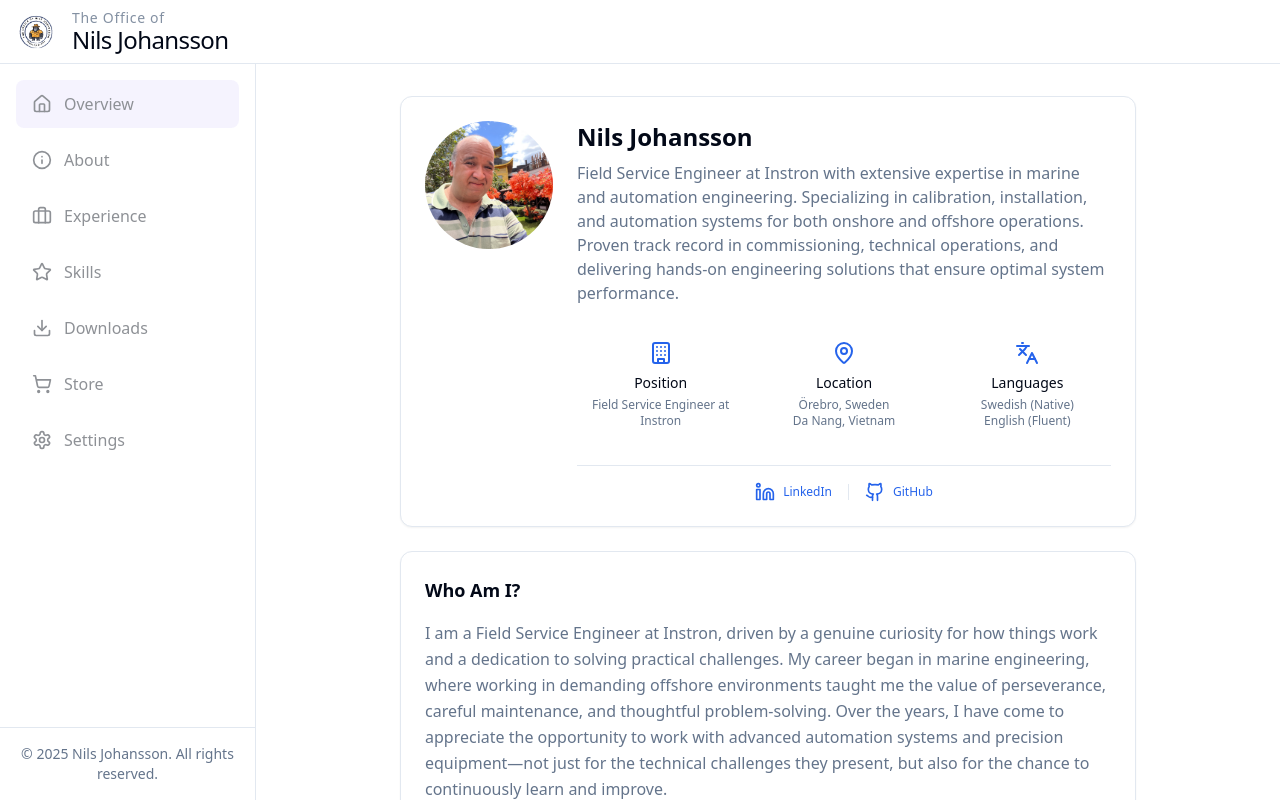
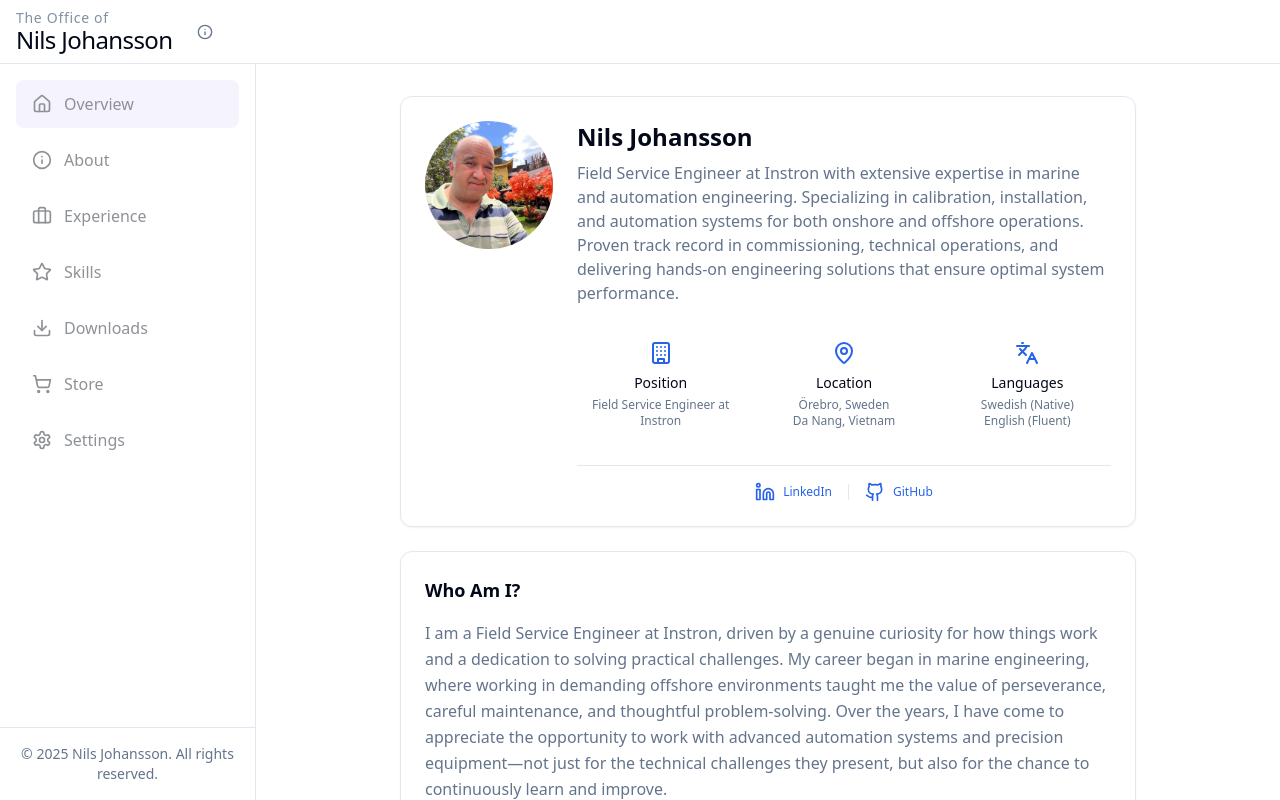
Before and after one commit to nj22az/blog, a React (Vite) app: page / in a window 1280 px wide. Shown: the top 800 px of the page. Built offline with nearby package versions, Linux system fonts and the light colour scheme.

Commit message:
Move About button to header and remove logo

```diff
--- a/src/components/Header.tsx
+++ b/src/components/Header.tsx
@@ -1,6 +1,6 @@
-import { Menu } from "lucide-react";
+import { Menu, Info } from "lucide-react";
 import { DropdownMenu, DropdownMenuTrigger } from "@/components/ui/dropdown-menu";
-import logo from "../assets/images/logo.png";
+import { Link } from "react-router-dom";
 
 const Header = () => {
   const toggleMobileMenu = () => {
@@ -19,14 +19,7 @@ const Header = () => {
           >
             <Menu className="h-5 w-5 text-foreground" />
           </button>
-          <div className="flex items-center gap-4">
-            <div className="w-10 h-10 rounded-full overflow-hidden transition-transform duration-300 hover:scale-[2.5] hover:z-50 cursor-pointer">
-              <img
-                src={logo}
-                alt="The Office of Nils Johansson Logo"
-                className="w-full h-full object-contain"
-              />
-            </div>
+          <div className="flex items-center gap-2">
             <div className="flex flex-col items-start">
               <span className="text-sm font-light tracking-wider text-muted-foreground/80">
                 The Office of
@@ -35,6 +28,13 @@ const Header = () => {
                 Nils Johansson
               </h1>
             </div>
+            <Link
+              to="/about"
+              className="ml-2 p-2 hover:bg-accent rounded-full transition-colors flex items-center justify-center"
+              title="About"
+            >
+              <Info className="h-4 w-4 text-muted-foreground hover:text-foreground transition-colors" />
+            </Link>
           </div>
         </div>
         <div className="flex items-center gap-2 sm:gap-4">
```
